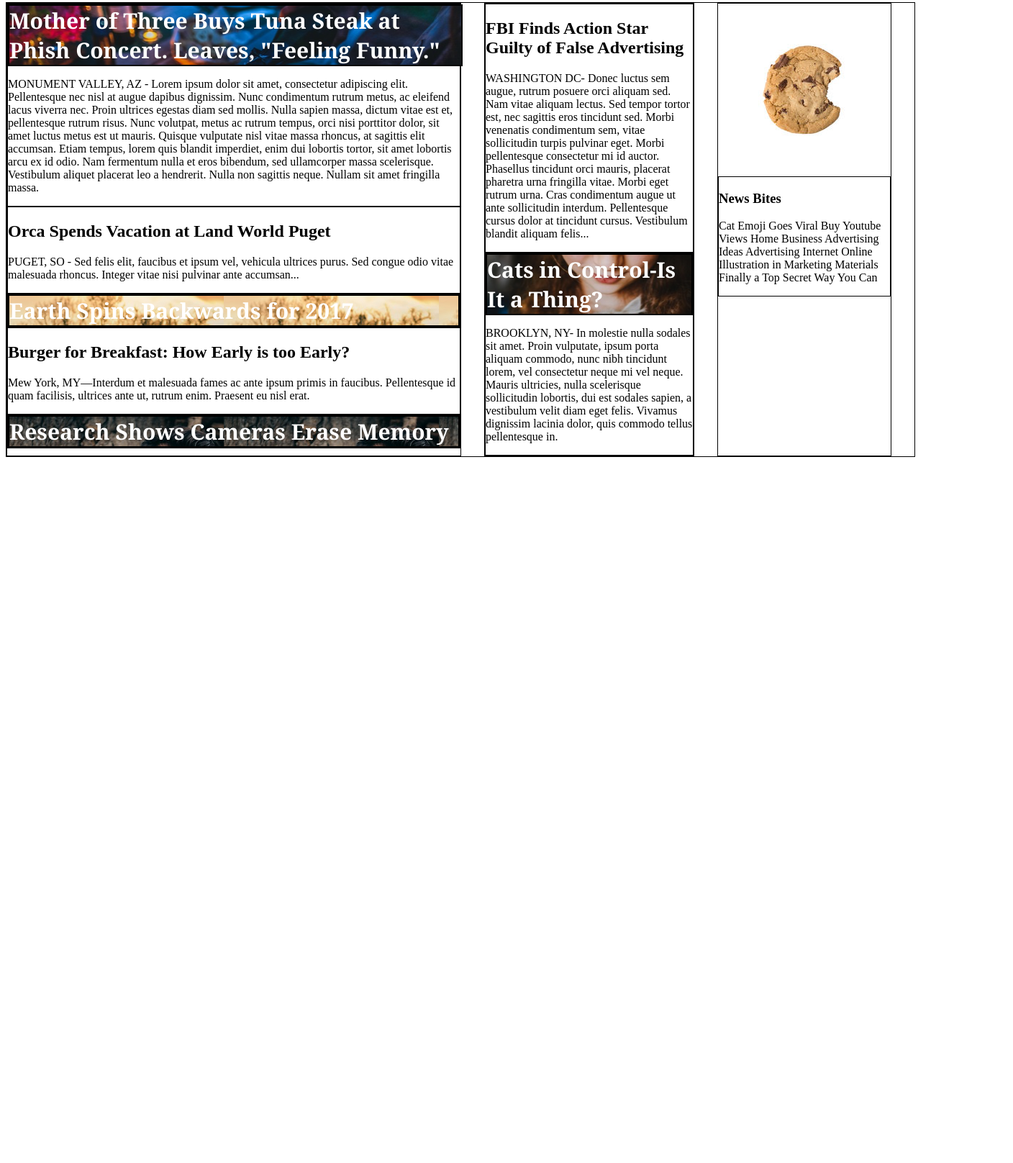
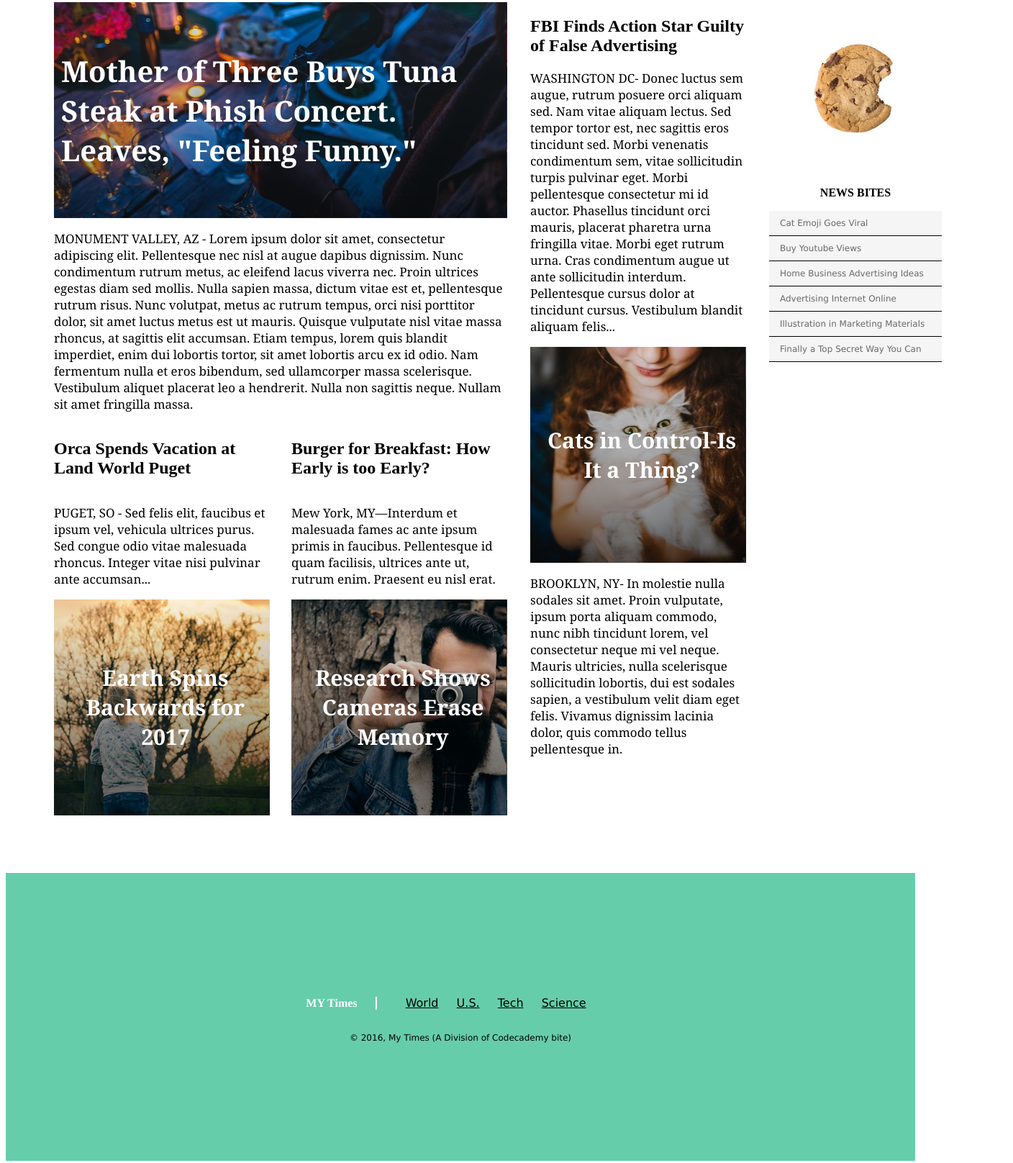
Before and after one commit to hjpete/my-times, a plain HTML site: page index.html in a window 1280 px wide. Shown: the part 85-1701 px from the top of the page at 72% size, 1408 px wide, since content can reach past the window. Before the commit the page ends 800 px from the top, so only its background shows below. Drawn offline with Linux system fonts and the light colour scheme.

Commit message:
Final Push

```diff
--- a/index.html
+++ b/index.html
@@ -9,7 +9,7 @@
     <header>
       <div class="logo">
         <img src="resources/images/img-myt-logo.jpg" alt="MYT Logo" />
-        <span>My Times</span>
+        <span>MY Times</span>
       </div>
       <nav>
         <span><a href="/broken">World</a></span>
@@ -28,28 +28,26 @@
           </div>
           <p>MONUMENT VALLEY, AZ - Lorem ipsum dolor sit amet, consectetur adipiscing elit. Pellentesque nec nisl at augue dapibus dignissim. Nunc condimentum rutrum metus, ac eleifend lacus viverra nec. Proin ultrices egestas diam sed mollis. Nulla sapien massa, dictum vitae est et, pellentesque rutrum risus. Nunc volutpat, metus ac rutrum tempus, orci nisi porttitor dolor, sit amet luctus metus est ut mauris. Quisque vulputate nisl vitae massa rhoncus, at sagittis elit accumsan. Etiam tempus, lorem quis blandit imperdiet, enim dui lobortis tortor, sit amet lobortis arcu ex id odio. Nam fermentum nulla et eros bibendum, sed ullamcorper massa scelerisque. Vestibulum aliquet placerat leo a hendrerit. Nulla non sagittis neque. Nullam sit amet fringilla massa.</p>
         </div>
-        <div class="story">
+        <div class="small-stories">
+          <div class="earth-story story">
           <h2>Orca Spends Vacation at Land World Puget</h2>
           <p>PUGET, SO - Sed felis elit, faucibus et ipsum vel, vehicula ultrices purus. Sed congue odio vitae malesuada rhoncus. Integer vitae nisi pulvinar ante accumsan...</p>
-        </div>
-        <div class="earth-story">
           <div class="story-image">
             <div class="image-text">
             <span>Earth Spins Backwards for 2017</span>
           </div>
           </div>
         </div>
-        <div class="story">
+        <div class="camera-story story">
           <h2>Burger for Breakfast: How Early is too Early?</h2>
           <p>Mew York, MY—Interdum et malesuada fames ac ante ipsum primis in faucibus. Pellentesque id quam facilisis, ultrices ante ut, rutrum enim. Praesent eu nisl erat.</p>
-        </div>
-        <div class="camera-story">
           <div class="story-image">
             <div class="image-text">
             <span>Research Shows Cameras Erase Memory</span>
           </div>
           </div>
         </div>
+      </div>
 
       </div>
       <div class="column medium">
@@ -68,11 +66,29 @@
       </div>
       <div class="column small">
         <img src="resources/images/img-news-bite.png" alt="Cookie with Bite Missing">
-        <div class="story">
-          <h3>News Bites</h3>
-          <p>Cat Emoji Goes Viral Buy Youtube Views Home Business Advertising Ideas Advertising Internet Online Illustration in Marketing Materials Finally a Top Secret Way You Can</p>
+        <div class="story news-bites">
+          <h3>NEWS BITES</h3>
+          <span class="bite">Cat Emoji Goes Viral</span>
+          <span class="bite">Buy Youtube Views</span>
+          <span class="bite">Home Business Advertising Ideas</span>
+          <span class="bite">Advertising Internet Online</span>
+          <span class="bite">Illustration in Marketing Materials</span>
+          <span class="bite">Finally a Top Secret Way You Can</span>
         </div>
       </div>
     </div>
+    <footer>
+      <div class="footer-text">
+        <span class="title">MY Times</span>
+        <nav>
+          <span><a href="#">World</a></span>
+          <span><a href="#">U.S.</a></span>
+          <span><a href="#">Tech</a></span>
+          <span><a href="#">Science</a></span>
+        </nav>
+        <p class="copyright">© 2016, My Times (A Division of Codecademy bite)</p>
+
+      </div>
+    </footer>
   </body>
 </html>
--- a/resources/css/style.css
+++ b/resources/css/style.css
@@ -14,18 +14,24 @@ header {
   flex-grow: 1;
   padding-left: 30px;
 }
+.logo img {
+  margin-right: 10px;
+}
 nav {
   padding-right: 30px;
 }
 nav span {
   display: inline-block;
-  color: black;
+  padding: 20px 10px;
 }
-div {
-  border: 1px solid black;
-}
+nav a {color: black;}
+
 .main {
   display: flex;
+  justify-content: center;
+  width: 1400px;
+  margin: 0 auto 80px auto;
+
 }
 .column {
   display: flex;
@@ -42,6 +48,7 @@ div {
 
 .column.small {
   width: 240px;
+  flex-direction: column;
 }
 
 .main-story .story-head{
@@ -50,14 +57,43 @@ div {
   margin-top: 0;
   font-size: 40px;
 }
+.small-stories {
+  display: flex;
+  justify-content: space-between;
+}
+.small-stories .story {
+  display: flex;
+  flex-direction: column;
+  width: 300px;
+}
+
+.small-stories .inner-column {
+  display: flex;
+  flex-direction: column;
+}
+.story-image {
+  display: flex;
+  flex-direction: column;
+  justify-content: center;
+  height: 300px;
+}
 .image-text {
   display: flex;
   flex-direction: column;
+  justify-content: center;
+  height: 300px;
   font-family: Georgia;
   font-weight: bold;
   font-size: 30px;
   color: white;
+  margin-left: 10px;
+  text-align: center;
 }
+.main-story .image-text {
+  font-size: 40px;
+  text-align: left;
+}
+
 .earth-story .story-image {
   background: url(../images/img-story-2.png);
 }
@@ -67,3 +103,52 @@ div {
 .cat-story .story-image {
   background: url(../images/img-story-1.png);
 }
+p {
+  font-family: Georgia;
+  font-size: 17px;
+  color: black;
+}
+h3 {
+  font-size: 16px;
+  font-weight: bold;
+  text-align: center;
+}
+.bite {
+  display: block;
+  padding: 10px 15px;
+  font-size: 12px;
+  border-bottom: 1px solid black;
+  background-color: WhiteSmoke;
+  font-family: Verdana;
+  color: DimGray;
+}
+footer {
+  display: flex;
+  flex-direction: column;
+  background-color: MediumAquamarine;
+  font-family: Verdana;
+  width: 100%;
+  align-items: center;
+  justify-content: center;
+  height: 400px;
+
+}
+.footer-text .title {
+  display: inline-block;
+  padding-right: 25px;
+  font-size: 16px;
+  font-weight: bold;
+  color: white;
+  border-right: 2px solid white;
+  font-family: Times;
+
+}
+footer nav {
+  display: inline-block;
+  padding-left: 25px;
+}
+footer .copyright {
+  font-size: 12px;
+  font-family: Verdana;
+  text-align: center;
+}
```
